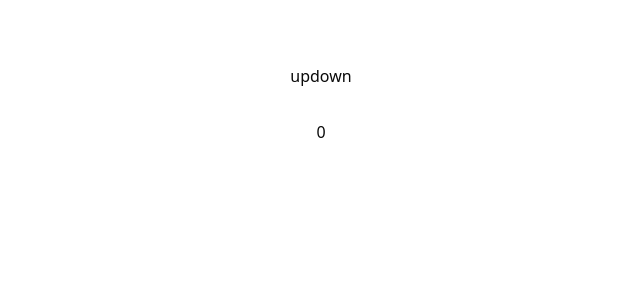
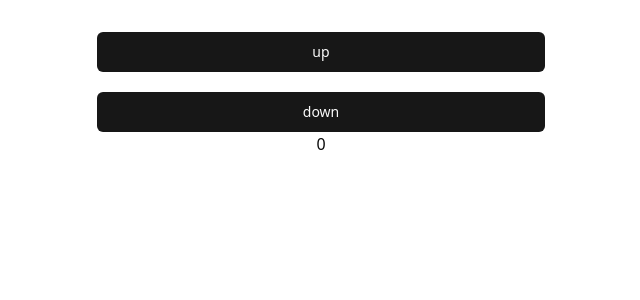
Before and after one commit to kestisgabriel/budge, a React app in the folder client/: page / in a window 1280 px wide. Shown: the top 300 px of the page, without its empty margins (319-959 px from the left). Built offline with nearby package versions, Linux system fonts and the light colour scheme; the HTML template or start-up script is replaced by a standard one.

Commit message:
shadcn button

```diff
--- a/client/package.json
+++ b/client/package.json
@@ -10,6 +10,7 @@
     "preview": "vite preview"
   },
   "dependencies": {
+    "@radix-ui/react-slot": "^1.1.0",
     "class-variance-authority": "^0.7.0",
     "clsx": "^2.1.1",
     "lucide-react": "^0.427.0",
--- a/client/src/App.tsx
+++ b/client/src/App.tsx
@@ -1,4 +1,5 @@
 import { useState } from "react";
+import { Button } from "./components/ui/button";
 import "./App.css";
 
 function App() {
@@ -6,13 +7,13 @@
 
 	return (
 		<>
-			<div className="card">
-				<button onClick={() => setCount((count) => count + 1)}>
+			<div className="flex flex-col bg-background max-w-md m-auto gap-y-5">
+				<Button onClick={() => setCount((count) => count + 1)}>
 					up
-				</button>
-				<button onClick={() => setCount((count) => count - 1)}>
+				</Button>
+				<Button onClick={() => setCount((count) => count - 1)}>
 					down
-				</button>
+				</Button>
 			</div>
 			<p>{count}</p>
 		</>
--- /dev/null
+++ b/client/src/components/ui/button.tsx
@@ -0,0 +1,57 @@
+import * as React from "react";
+import { Slot } from "@radix-ui/react-slot";
+import { cva, type VariantProps } from "class-variance-authority";
+
+import { cn } from "@/lib/utils";
+
+const buttonVariants = cva(
+	"inline-flex items-center justify-center whitespace-nowrap rounded-md text-sm font-medium ring-offset-background transition-colors focus-visible:outline-none focus-visible:ring-2 focus-visible:ring-ring focus-visible:ring-offset-2 disabled:pointer-events-none disabled:opacity-50",
+	{
+		variants: {
+			variant: {
+				default:
+					"bg-primary text-primary-foreground hover:bg-primary/90",
+				destructive:
+					"bg-destructive text-destructive-foreground hover:bg-destructive/90",
+				outline:
+					"border border-input bg-background hover:bg-accent hover:text-accent-foreground",
+				secondary:
+					"bg-secondary text-secondary-foreground hover:bg-secondary/80",
+				ghost: "hover:bg-accent hover:text-accent-foreground",
+				link: "text-primary underline-offset-4 hover:underline",
+			},
+			size: {
+				default: "h-10 px-4 py-2",
+				sm: "h-9 rounded-md px-3",
+				lg: "h-11 rounded-md px-8",
+				icon: "h-10 w-10",
+			},
+		},
+		defaultVariants: {
+			variant: "default",
+			size: "default",
+		},
+	}
+);
+
+export interface ButtonProps
+	extends React.ButtonHTMLAttributes<HTMLButtonElement>,
+		VariantProps<typeof buttonVariants> {
+	asChild?: boolean;
+}
+
+const Button = React.forwardRef<HTMLButtonElement, ButtonProps>(
+	({ className, variant, size, asChild = false, ...props }, ref) => {
+		const Comp = asChild ? Slot : "button";
+		return (
+			<Comp
+				className={cn(buttonVariants({ variant, size, className }))}
+				ref={ref}
+				{...props}
+			/>
+		);
+	}
+);
+Button.displayName = "Button";
+
+export { Button, buttonVariants };
```
Also changed, not shown: 1 other file (tests, documents, lock files or other folders). Lines whose indentation alone changed are shown as unchanged.
